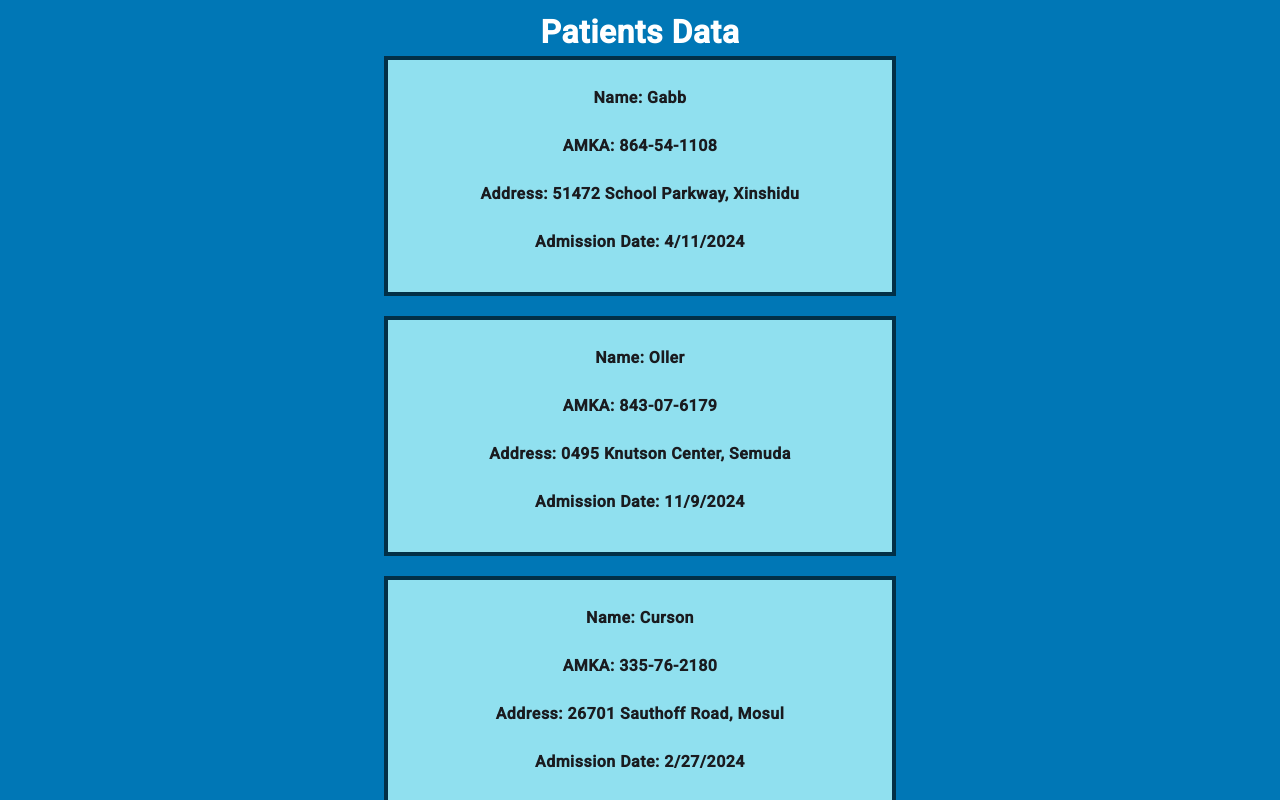
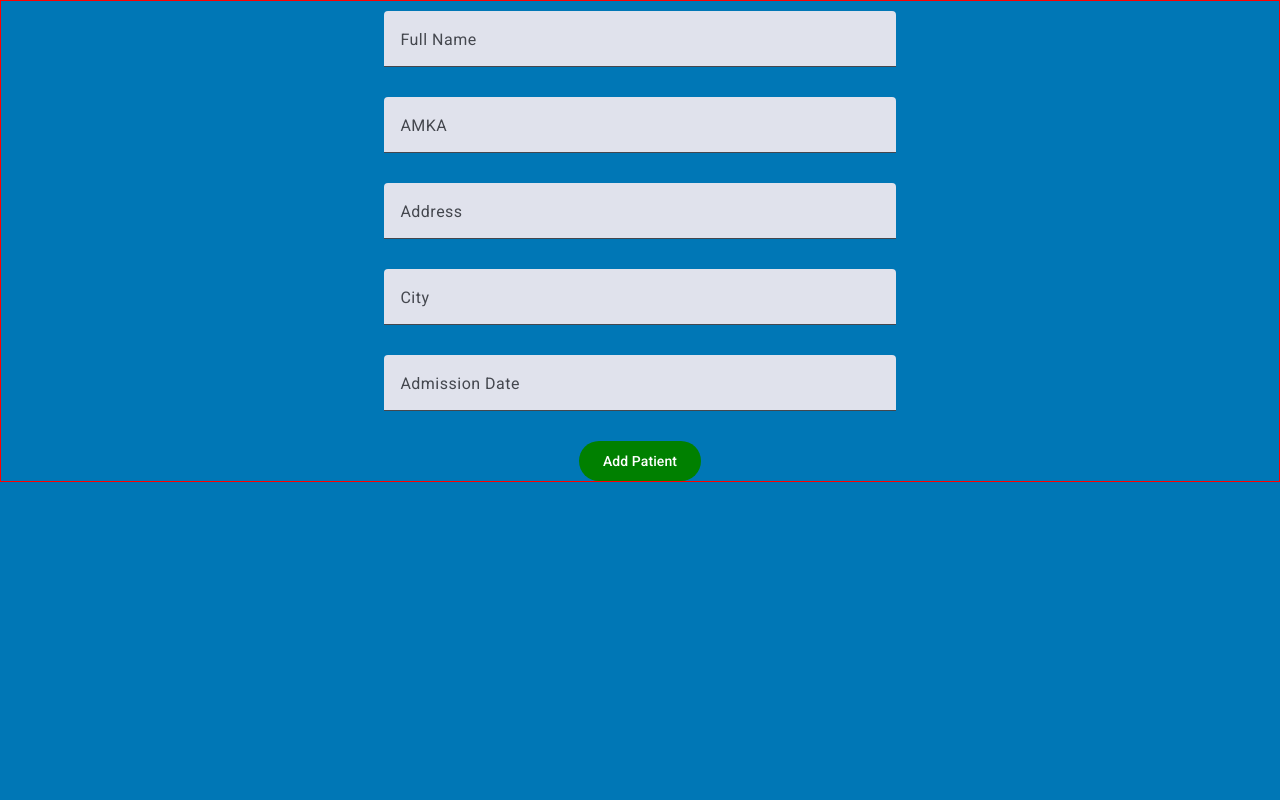
Before and after one commit to webspider02/angular_project_1, an Angular app: page / in a window 1280 px wide. Shown: the top 800 px of the page. Built offline with nearby package versions, Linux system fonts and the light colour scheme.

Commit message:
add patient structure

```diff
--- /dev/null
+++ b/src/app/add-patient/add-patient.component.html
@@ -0,0 +1,24 @@
+<div class="add-patient-card">
+    <mat-form-field>
+        <mat-label>Full Name</mat-label>
+        <input matInput>
+    </mat-form-field>
+    <mat-form-field>
+        <mat-label>AMKA</mat-label>
+        <input matInput>
+    </mat-form-field>
+    <mat-form-field>
+        <mat-label>Address</mat-label>
+        <input matInput>
+    </mat-form-field>
+    <mat-form-field>
+        <mat-label>City</mat-label>
+        <input matInput>
+    </mat-form-field>
+    <mat-form-field>
+        <mat-label>Admission Date</mat-label>
+        <input matInput>
+    </mat-form-field>
+
+    <button mat-flat-button>Add Patient</button>
+</div>
--- /dev/null
+++ b/src/app/add-patient/add-patient.component.scss
@@ -0,0 +1,14 @@
+div.add-patient-card {
+    border:1px solid red;
+
+    mat-form-field {
+        display: block;
+        margin: 10px 30%;
+    }
+
+    button {
+        margin:0 auto;
+        display: block;
+        background-color: green;
+    }
+}
--- /dev/null
+++ b/src/app/add-patient/add-patient.component.ts
@@ -0,0 +1,17 @@
+import { Component } from '@angular/core';
+import { CommonModule } from '@angular/common';
+import { MatInputModule } from '@angular/material/input';
+import { MatButtonModule } from '@angular/material/button';
+import { patientData } from '../data';
+import { Patient } from '../models';
+
+@Component({
+  selector: 'app-add-patient',
+  standalone: true,
+  imports: [CommonModule, MatInputModule, MatButtonModule],
+  templateUrl: './add-patient.component.html',
+  styleUrl: './add-patient.component.scss'
+})
+export class AddPatientComponent {
+  patient: Patient[] = patientData;
+}
--- a/src/app/app.component.html
+++ b/src/app/app.component.html
@@ -1 +1 @@
-<app-display-data></app-display-data>
+<app-add-patient></app-add-patient>
--- a/src/app/app.component.ts
+++ b/src/app/app.component.ts
@@ -1,10 +1,11 @@
 import { Component } from '@angular/core'
 import { DisplayDataComponent } from './display-data/display-data.component';
+import { AddPatientComponent } from './add-patient/add-patient.component';
 
 @Component({
   selector: 'app-root',
   standalone: true,
-  imports: [DisplayDataComponent],
+  imports: [DisplayDataComponent, AddPatientComponent],
   templateUrl: './app.component.html',
   styleUrl: './app.component.scss'
 })
--- a/src/app/display-data/display-data.component.ts
+++ b/src/app/display-data/display-data.component.ts
@@ -14,12 +14,4 @@ import { Patient } from '../models';
 })
 export class DisplayDataComponent {
   patientData: Patient[] = patientData;
-
-  trackById(index: number, patient: Patient): number {
-    return patient.id;
-  }
-
-  isLast(patient: Patient): boolean {
-    return this.patientData[this.patientData.length - 1] === patient;
-  }
 }
```
Also changed, not shown: 1 other file (tests, documents, lock files or other folders).
